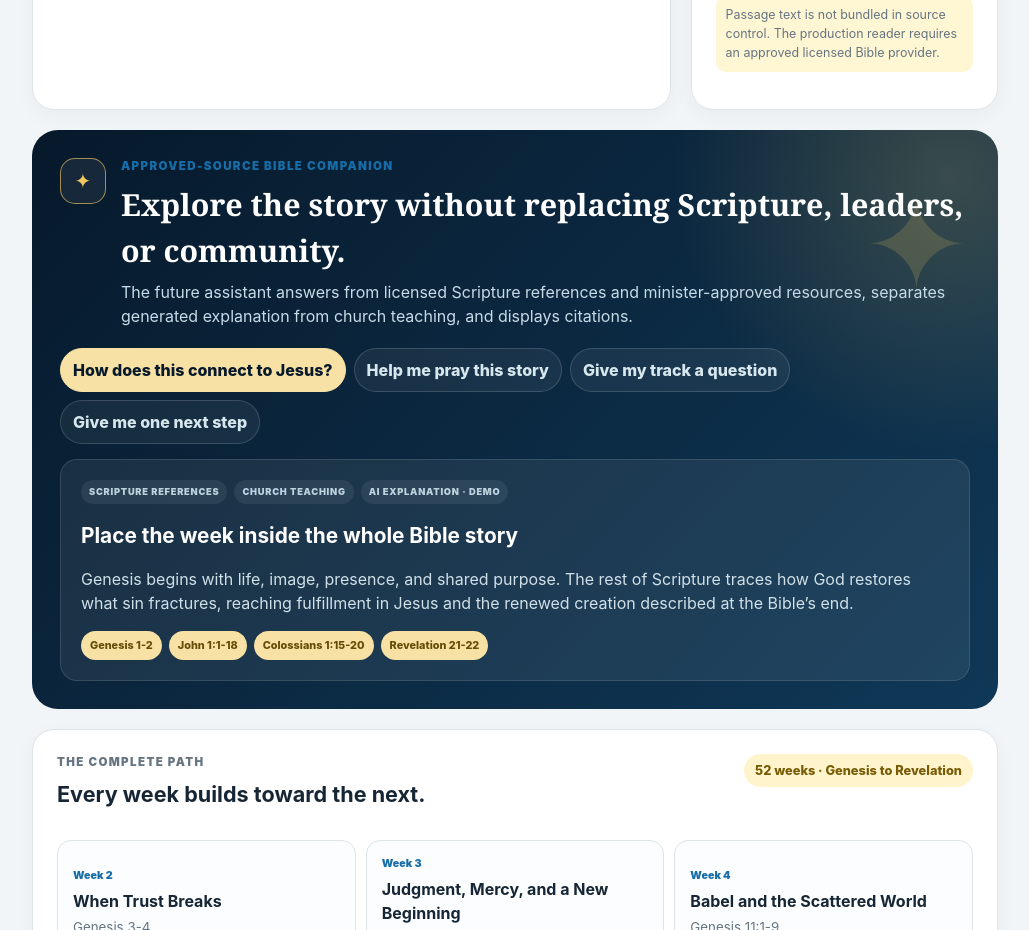
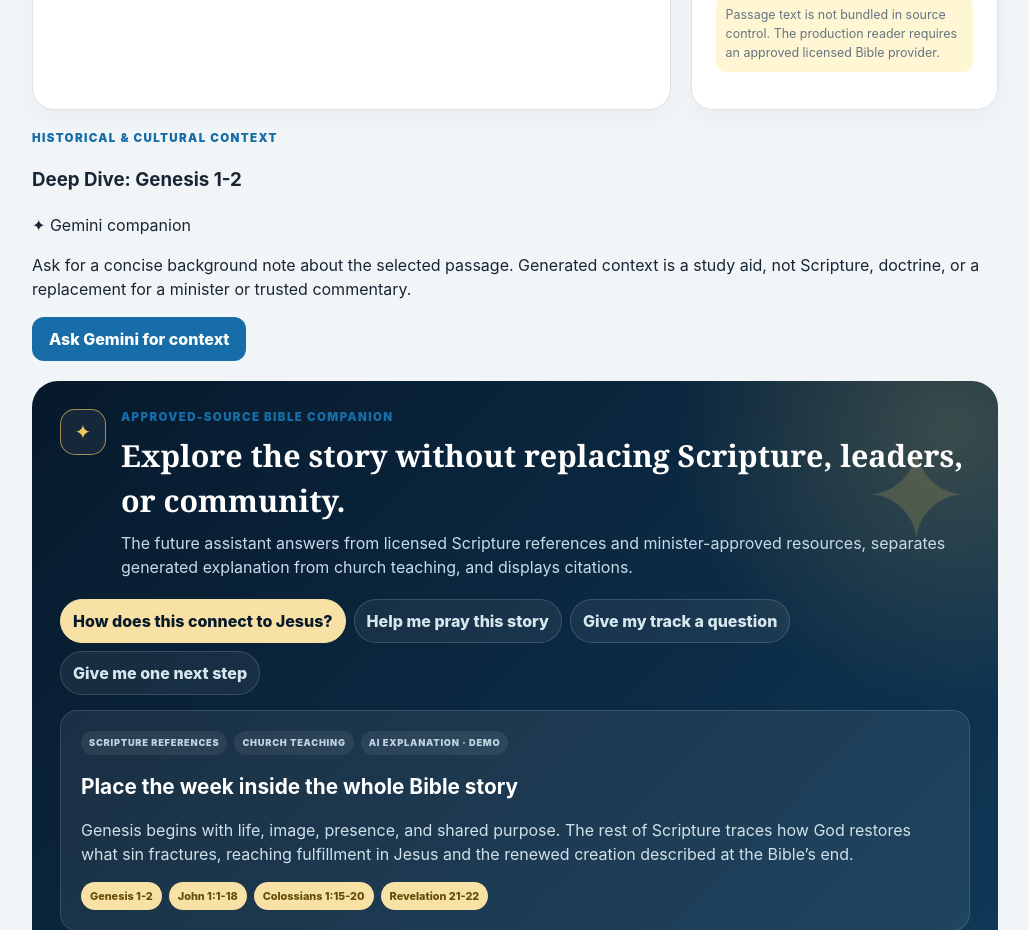
Before and after one commit to Infinite-Pieces-AI/Infinite-Pieces-AI-northwest-church-master-operating-system, a Next.js app in the folder apps/church-hub/: page /bible in a window 1280 px wide. Shown: the part 1640-2570 px from the top of the page, without its empty margins (250-1279 px from the left). Built offline with nearby package versions, Linux system fonts and the light colour scheme; no server answers.

Commit message:
feat: surface contextual Gemini companion in Bible journey

```diff
--- a/apps/church-hub/components/bible-journey.tsx
+++ b/apps/church-hub/components/bible-journey.tsx
@@ -2,6 +2,7 @@
 
 import { useMemo, useState } from "react";
 import { bibleJourney, bibleJourneyWeeks, type BibleJourneyWeek } from "@/lib/demo-data";
+import { BibleContextCompanion } from "./bible-context-companion";
 
 const tracks = ["Personal", "Couple", "Family", "Teen", "Group"] as const;
 type Track = (typeof tracks)[number];
@@ -251,6 +252,8 @@ export function BibleJourneyExperience() {
         </aside>
       </div>
 
+      <BibleContextCompanion verseRef={selectedWeek.references.join(" · ")} />
+
       <section className="ai-story-guide">
         <div className="ai-story-guide__header">
           <span className="connection-spark" aria-hidden="true">
```
